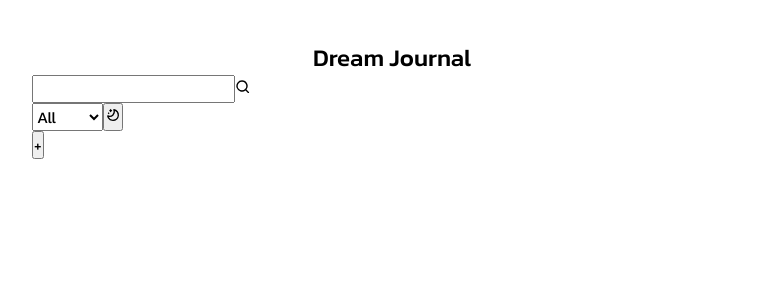
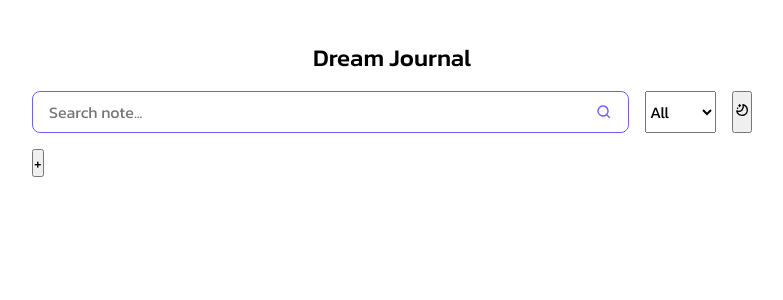
Before and after one commit to CodectiveOrg/bootcamp-2025-01-react, a React (Vite) app in the folder dream-journal/: page / in a window 1280 px wide. Shown: the top 300 px of the page, without its empty margins (248-1031 px from the left). Built offline with nearby package versions, Linux system fonts and the light colour scheme.

Commit message:
[ADD] toolbar styles

```diff
--- a/dream-journal/src/components/SearchBox/SearchBox.module.css
+++ b/dream-journal/src/components/SearchBox/SearchBox.module.css
@@ -0,0 +1,31 @@
+.search-box {
+  overflow: hidden;
+
+  display: flex;
+  align-items: center;
+
+  padding: 0.5rem 1rem;
+
+  border: 1px solid var(--color-primary);
+  border-radius: 0.5rem;
+
+  input {
+    flex: 1;
+
+    color: var(--color-primary);
+
+    border: none;
+
+    &:focus {
+      outline: none;
+    }
+  }
+
+  svg {
+    color: var(--color-primary);
+  }
+
+  &:focus-within {
+    outline: 2px solid var(--color-primary-outline);
+  }
+}
--- a/dream-journal/src/components/SearchBox/SearchBox.tsx
+++ b/dream-journal/src/components/SearchBox/SearchBox.tsx
@@ -1,9 +1,11 @@
 import MingcuteSearchLine from "../../icons/MingcuteSearchLine.tsx";
+
+import styles from "./SearchBox.module.css";
 
 function SearchBox() {
   return (
-    <div className="search-box">
-      <input type="text" />
+    <div className={styles["search-box"]}>
+      <input type="text" placeholder="Search note..." />
       <MingcuteSearchLine className="icon" />
     </div>
   );
--- a/dream-journal/src/components/Toolbar/Toolbar.module.css
+++ b/dream-journal/src/components/Toolbar/Toolbar.module.css
@@ -0,0 +1,10 @@
+.toolbar {
+  display: flex;
+  gap: 1rem;
+
+  margin-block: 1rem;
+
+  :first-child {
+    flex: 1;
+  }
+}
--- a/dream-journal/src/components/Toolbar/Toolbar.tsx
+++ b/dream-journal/src/components/Toolbar/Toolbar.tsx
@@ -4,9 +4,11 @@
 
 import MingcuteMoonStarsLine from "../../icons/MingcuteMoonStarsLine.tsx";
 
+import styles from "./Toolbar.module.css";
+
 function Toolbar() {
   return (
-    <div className="toolbar">
+    <div className={styles.toolbar}>
       <SearchBox />
       <ItemTypeFilter />
       <Button className="theme">
--- a/dream-journal/src/index.css
+++ b/dream-journal/src/index.css
@@ -2,6 +2,7 @@
   --color-surface: hsl(0, 0%, 97%);
   --color-text: hsl(0, 0%, 15%);
   --color-primary: hsl(243, 100%, 69%);
+  --color-primary-outline: hsl(243, 100%, 69%, 40%);
 }
 
 *,
```
